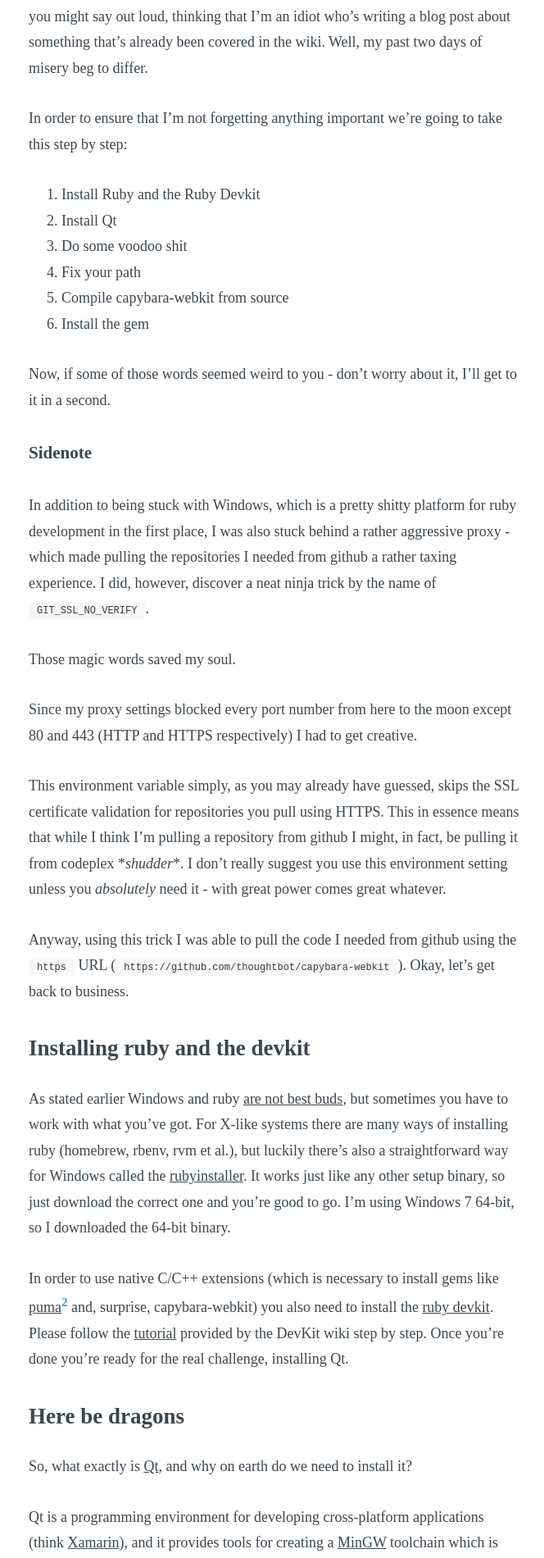
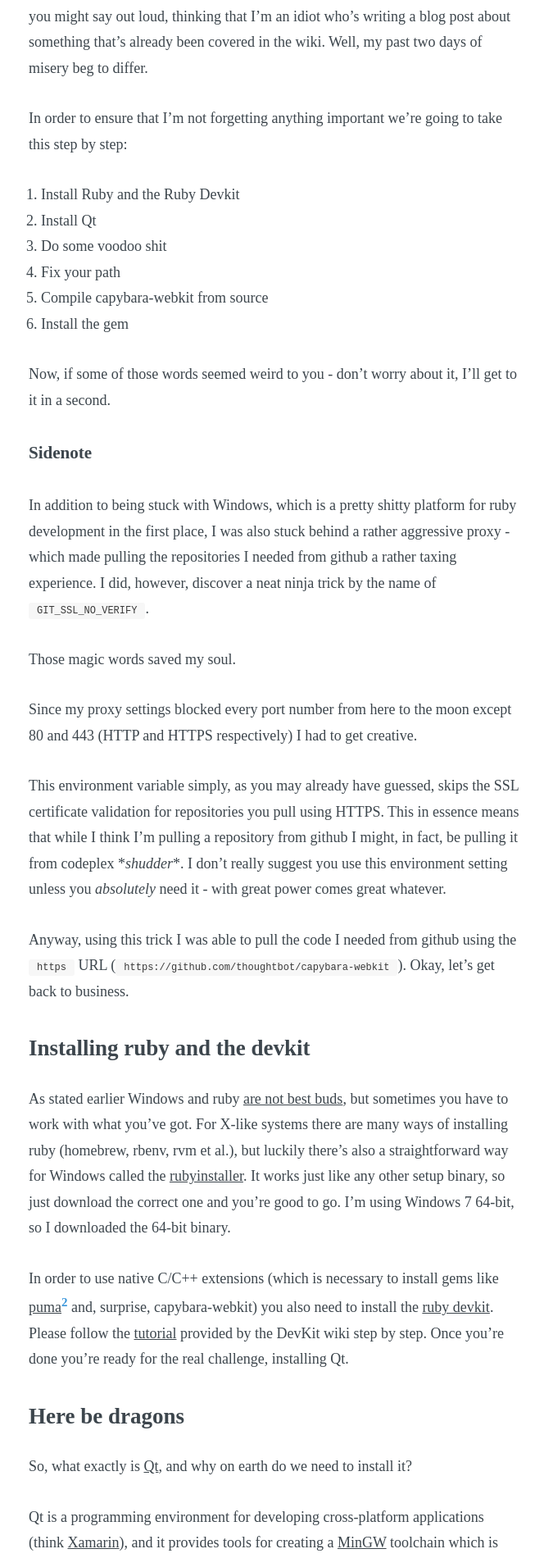
Before and after one commit to nicohvi/nicohvi.github.io, a Jekyll site: the page built from _posts/2015-01-28-getting-capybara-webkit-working-on-windows.md, in a window 1280 px wide. Shown: the part 1460-3360 px from the top of the page at 82% size, without its empty margins (305-969 px from the left). Built offline with Jekyll 4.4.1, drawn with Linux system fonts in a browser that asks for light colours; nearby versions of some CDN libraries.

Commit message:
minor layout fixes

```diff
--- a/_sass/base.scss
+++ b/_sass/base.scss
@@ -21,3 +21,5 @@ ul {
   padding-left: 0;
   margin: 0;
 }
+
+ol { padding: 0 15px; }
--- a/_sass/queries.scss
+++ b/_sass/queries.scss
@@ -1,5 +1,5 @@
 @media (max-width: 700px) {
-  main section { width: 100%; }
+  main section, main article { width: 100%; }
 }
 
 @media(max-width: 500px) {
```
